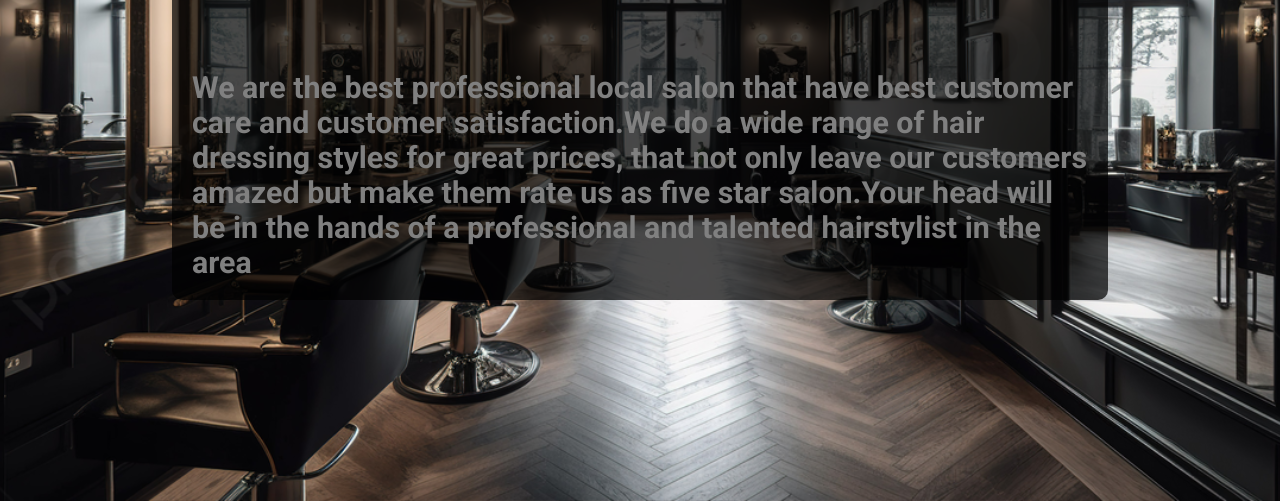
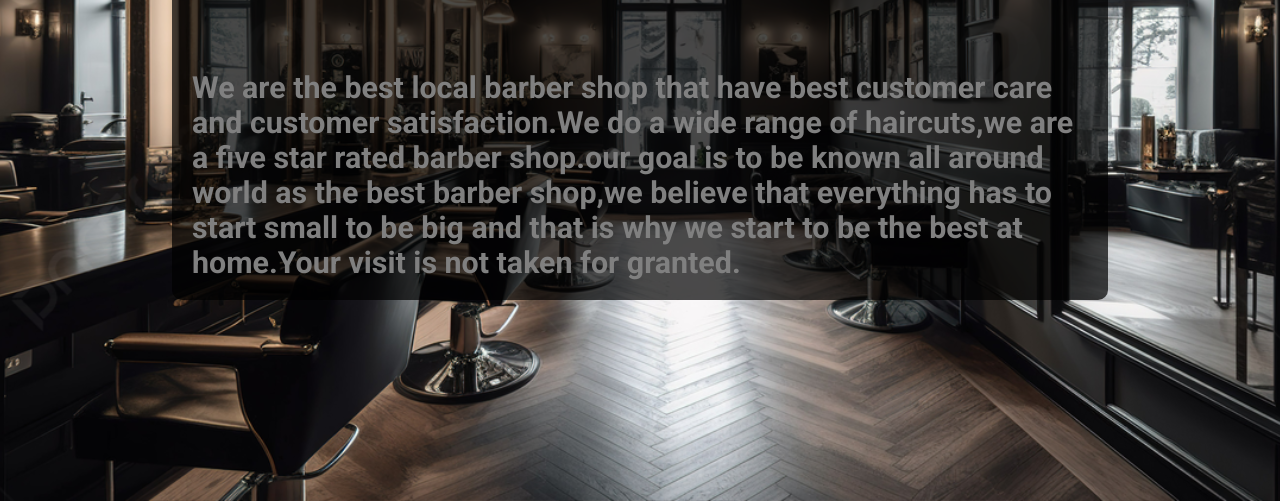
Before and after one commit to Phetsodonald/barber-shop, a plain HTML site: page about.html in a window 1280 px wide. Shown: the part 299-800 px from the top of the page. Drawn offline with Linux system fonts and the light colour scheme.

Commit message:
Update about.html

```diff
--- a/about.html
+++ b/about.html
@@ -22,8 +22,7 @@
         <section class="about-section">
             <h1>about</h1>
            <article>
-
-               <p>We are the best professional local salon that have best customer care and customer satisfaction.We do a wide range of hair dressing styles for  great prices, that not only leave our customers amazed but make them rate us as five star salon.Your head will be in the hands of a professional and talented hairstylist in the area</p>
+               <p>We are the best local barber shop that have best customer care and customer satisfaction.We do a wide range of haircuts,we are a five star rated barber shop.our goal is to be known all around world as the best barber shop,we believe that everything has to start small to be big and that is why we start to be the best at home.Your visit is not taken for granted.</p>
            </article>
         </section>
 
```
